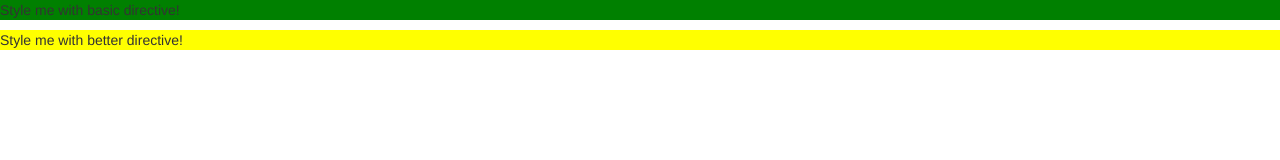
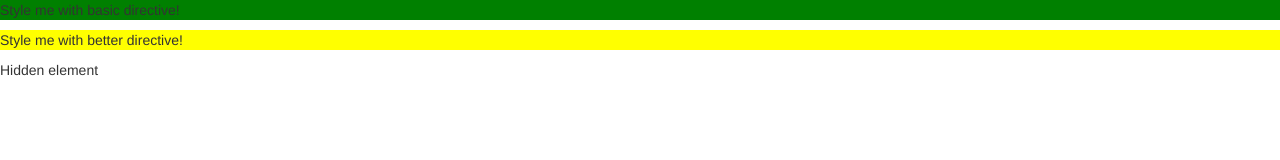
Before and after one commit to mc-carthy/ngChunks, an Angular app in the folder directives/: page / in a window 1280 px wide. Shown: the top 160 px of the page. Built offline with nearby package versions, Linux system fonts and the light colour scheme.

Commit message:
Create custom structural directive

```diff
--- a/directives/src/app/app.component.html
+++ b/directives/src/app/app.component.html
@@ -1,2 +1,4 @@
 <p appBasicHighlight>Style me with basic directive!</p>
 <p appBetterHighlight [defaultColour]="'yellow'" [highlightColour]="'red'">Style me with better directive!</p>
+
+<p *appUnless="hideElement">Hidden element</p>
--- a/directives/src/app/app.component.ts
+++ b/directives/src/app/app.component.ts
@@ -1,10 +1,17 @@
-import { Component } from '@angular/core';
+import { Component, OnInit } from '@angular/core';
 
 @Component({
   selector: 'app-root',
   templateUrl: './app.component.html',
   styleUrls: ['./app.component.css']
 })
-export class AppComponent {
+export class AppComponent implements OnInit {
   title = 'directives';
+  hideElement: boolean = true;
+
+  ngOnInit() {
+    setTimeout(() => {
+        this.hideElement = false
+    }, 2000);
 }
+}
--- a/directives/src/app/app.module.ts
+++ b/directives/src/app/app.module.ts
@@ -4,12 +4,14 @@ import { NgModule } from '@angular/core';
 import { AppComponent } from './app.component';
 import { BasicHighlightDirective } from './basicHighlight/basic-highlight.directive';
 import { BetterHighlightDirective } from './betterHighlight/better-highlight.directive';
+import { UnlessDirective } from './unless/unless.directive';
 
 @NgModule({
   declarations: [
     AppComponent,
     BasicHighlightDirective,
-    BetterHighlightDirective
+    BetterHighlightDirective,
+    UnlessDirective
   ],
   imports: [
     BrowserModule
--- /dev/null
+++ b/directives/src/app/unless/unless.directive.ts
@@ -0,0 +1,18 @@
+import { OnInit } from '@angular/core';
+import { Directive, Input, TemplateRef, ViewContainerRef } from '@angular/core';
+
+@Directive({
+    selector: '[appUnless]'
+})
+export class UnlessDirective {
+
+    @Input() set appUnless(condition: boolean) {
+        if (!condition) {
+            this.vcRef.createEmbeddedView(this.templateRef);
+        } else {
+            this.vcRef.clear();
+        }
+    }
+
+    constructor(private templateRef: TemplateRef<any>, private vcRef: ViewContainerRef) { }
+}
```
